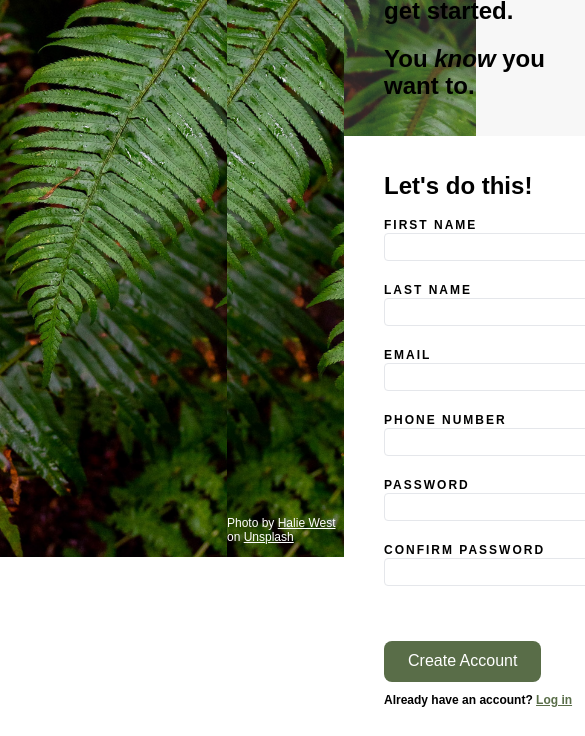
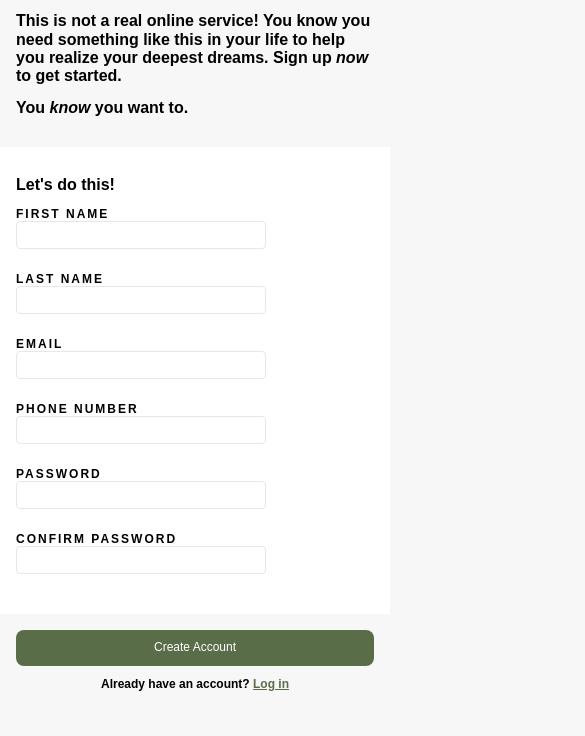
Before and after one commit to mr7kitkat/SIGN-UP-PAGE, a plain HTML site: page index.html in a window 390 px wide. Shown: the part 287-1023 px from the top of the page, 585 px wide, since content can reach past the window. Drawn offline with Linux system fonts and the light colour scheme.

Commit message:
Adjusted styling and layout as per desktop and mobile

```diff
--- a/index.html
+++ b/index.html
@@ -10,16 +10,16 @@
 </head>
 <body class="flex">
 
-        <div class="image-containor flex">
-            <div class="heading-part flex">
+        <div class="image-containor area">
+            <div class="heading-part">
                 <img src="./images/odinLogo.png" alt="" id="odin-logo">
                 <h1>ODIN</h1>
             </div>
             <p>Photo by <a href="https://unsplash.com/@haliewestphoto">Halie West</a> on <a href="https://unsplash.com/">Unsplash</a></p>
         </div>
 
-        <div class="input-containor">
-            <div class="subheadings area-padding">
+        <div class="input-containor area">
+            <div class="subheadings padding area">
                 <h2>
                     This is not a real online service! You know you need something like this in your life to help you realize your deepest dreams. Sign up <em>now</em> to get started.
                 </h2>
@@ -29,49 +29,49 @@
                 </h2>
             </div>
 
-            <div class="form-containor">
+            <div class="form-containor area">
                 <form action="" method="get">
 
-                    <section class="input-section area-padding">
+                    <section class="input-section padding">
                         <h2>Let's do this!</h2>
 
                         <div class="grid">
                             <div class="input-item">
-                                <label for="firstName">FIRST NAME</label>
+                                <label class="font" for="firstName">FIRST NAME</label>
                                 <input type="text" id="firstName" name="firstName">
                             </div>
 
                             <div class="input-item">
-                                <label for="lastName">LAST NAME</label>
+                                <label class="font" for="lastName">LAST NAME</label>
                                 <input type="text" id="lastName" name="lastName">
                             </div>
 
                             <div class="input-item">
-                                <label for="email">EMAIL</label>
+                                <label class="font" for="email">EMAIL</label>
                                 <input type="email" name="email" id="email">
                             </div>
 
                             <div class="input-item">
-                                <label for="phoneNumber">PHONE NUMBER</label>
+                                <label class="font" for="phoneNumber">PHONE NUMBER</label>
                                 <input type="number" name="phoneNumber" id="phoneNumber">
                             </div>
 
                             <div class="input-item">
-                                <label for="password">PASSWORD</label>
+                                <label class="font" for="password">PASSWORD</label>
                                 <input type="password" name="password" id="password">
                             </div>
 
                             <div class="input-item">
-                                <label for="passwordConfirmation">CONFIRM PASSWORD</label>
+                                <label class="font" for="passwordConfirmation">CONFIRM PASSWORD</label>
                                 <input type="password" name="passwordConfirmation" id="passwordConfirmation">
                             </div>
 
                         </div>
                     </section>
 
-                    <section class="submit-section area-padding">
+                    <section class="submit-section padding font area">
                         <button type="submit">Create Account</button>
-                        <p>Already have an account? <a href="">Log in</a></p>
+                        <p class="font">Already have an account? <a href="">Log in</a></p>
                     </section>
 
                 </form>
--- a/styles/main.css
+++ b/styles/main.css
@@ -18,22 +18,18 @@
 
 label {
     display: block;
-    font-size: 0.75rem;
-    color: #000;
-    font-weight: bold;
     letter-spacing: 2px;
-}
-
-.flex {
-    display: flex;
-    justify-content: center;
-    align-items: center;
 }
 
 body {
     height: 100vh;
     width: 100vw;
+    max-width: 2060px;
+    margin: 0 auto;
     font-family: Arial, Helvetica, sans-serif;
+    display: flex;
+    background-color: #F8F7F7;
+
 }
 
 input {
@@ -68,18 +64,15 @@ h2 {
     font-size: 1.5rem;
 }
 
-/* Mobile layout */
-@media screen and (max-width: 768px) {
-    body {
-        height: 100vh;
-        width: 100vh;
-        background-image: url(../images/background-large.jpg);
-        background-position: center;
-        background-repeat: no-repeat;
-        background-size: cover;
-    }
+.font {
+    font-size: 0.75rem;
+    color: #000;
+    font-weight: bold;
 }
 
+.padding {
+    padding: 1rem 2.5rem;
+}
 
 
 /* Styling for image area */
@@ -91,11 +84,16 @@ h2 {
     background-repeat: no-repeat;
     background-size: cover;
     color: var(--fontColorWhite);
+
+    display: inherit;
     flex-direction: column;
-    justify-content: space-between;
+    text-align: center;
 }
 
 .image-containor div {
+    display: flex;
+    justify-content: center;
+    align-items: center;
     height: 120px;
     margin-top: 150px;
     background-color: rgba(0, 0, 0, 0.32);
@@ -137,22 +135,65 @@ h2 {
     width: 70vw;
     display: grid;
     grid-template-rows: 4fr 4fr 2fr;
-    background-color: rgba(211, 211, 211, 0.18);
-
+    background-color: rgb(217 209 209 / 18%);
 }
 
 .input-section {
-    background-color: #fff;
+    background-color: #fff !important;
     padding-right: calc(100% - 600px);
 }
-
-.submit-section p{
-    font-size: 0.75rem;
-    color: #000;
-    font-weight: bold;
-}
-
 
 .submit-section a{
     color: var(--btnBgColor);
 }
+
+
+@media screen and (max-width: 770px) {
+    body {
+        height: 100%;
+        flex-direction: column;
+        background-image: url(../images/background-large.jpg);
+        background-position: center;
+        background-repeat: no-repeat;
+        background-size: cover;
+        flex-direction: column;
+    }
+
+    h2 {
+        font-size: 1rem;
+    }
+
+    .padding {
+        padding: 1rem;
+    }
+
+    .input-containor {
+        display: flex;
+        flex-direction: column;
+        background-color: #F8F7F7;
+    }
+
+    .image-containor p {
+        display: none;
+
+    }
+
+    .area {
+        height: 100%;
+        width: 100%;
+        display: felx;
+        flex-direction: column;
+    }
+
+    .submit-section {
+        display: flex;
+        flex-direction: column;
+        justify-content: center;
+        align-items: center;
+    }
+
+    button[type="submit"] {
+        width: 100%;
+    }
+
+}
```
